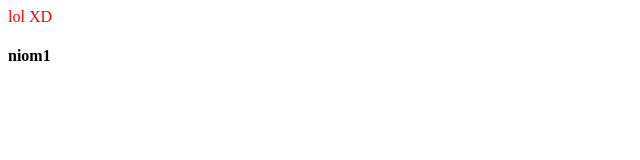
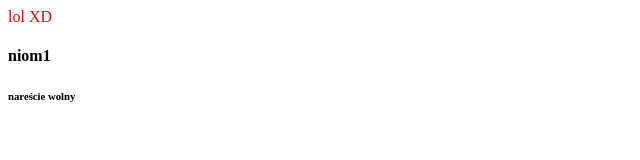
Before and after one commit to Micall/test, a plain HTML site: page index.html in a window 1280 px wide. Shown: the full height of the page, 0-640 px from the left. Drawn offline with Linux system fonts and the light colour scheme.

Commit message:
0.2.3a
nowa zawartość

```diff
--- a/index.html
+++ b/index.html
@@ -11,5 +11,6 @@ p{
 <body>
 <p>lol XD</p>
 <h4>niom1</h4>
+    <h6>nareście wolny</h6>
 </body>
 </html>
```
